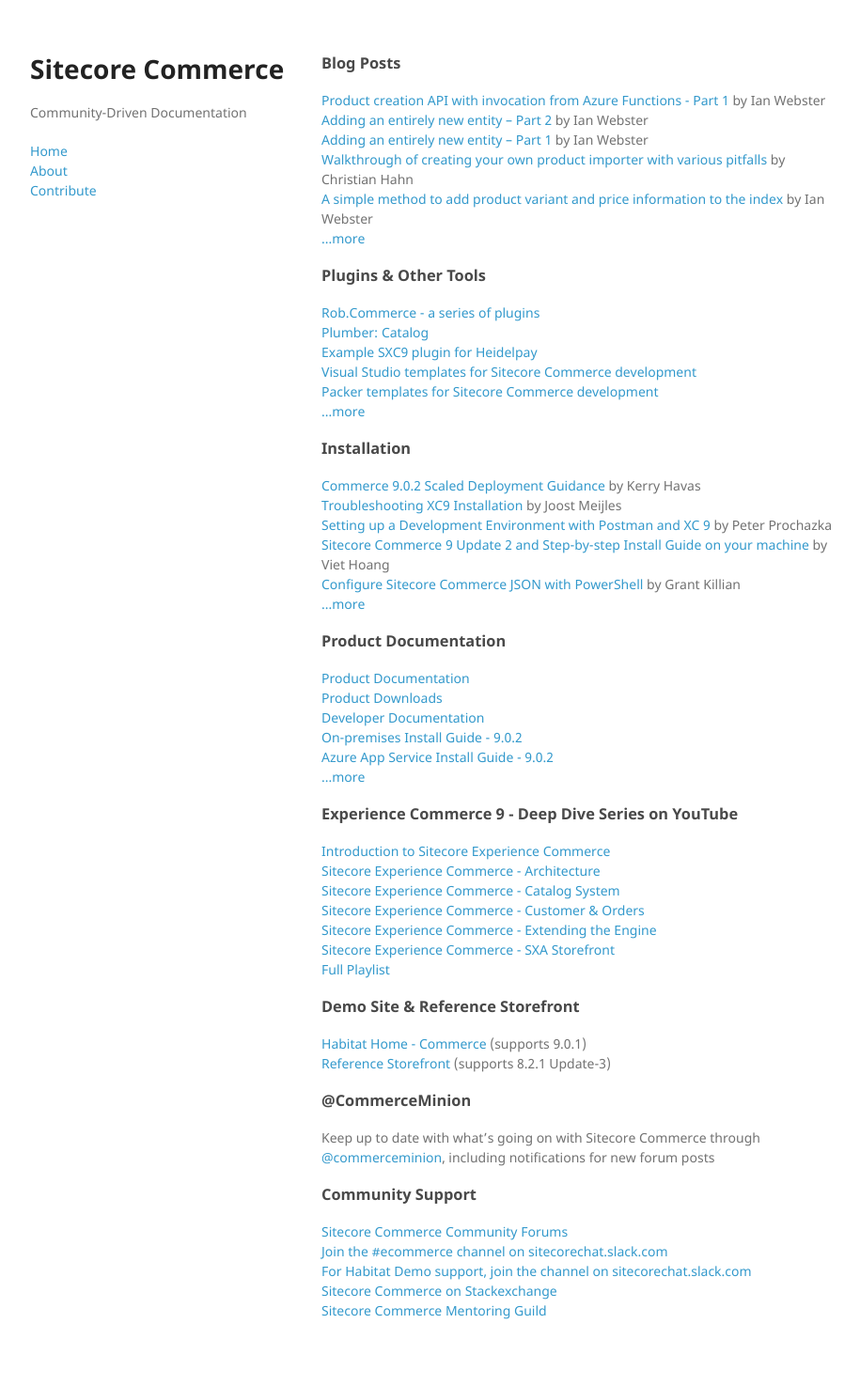
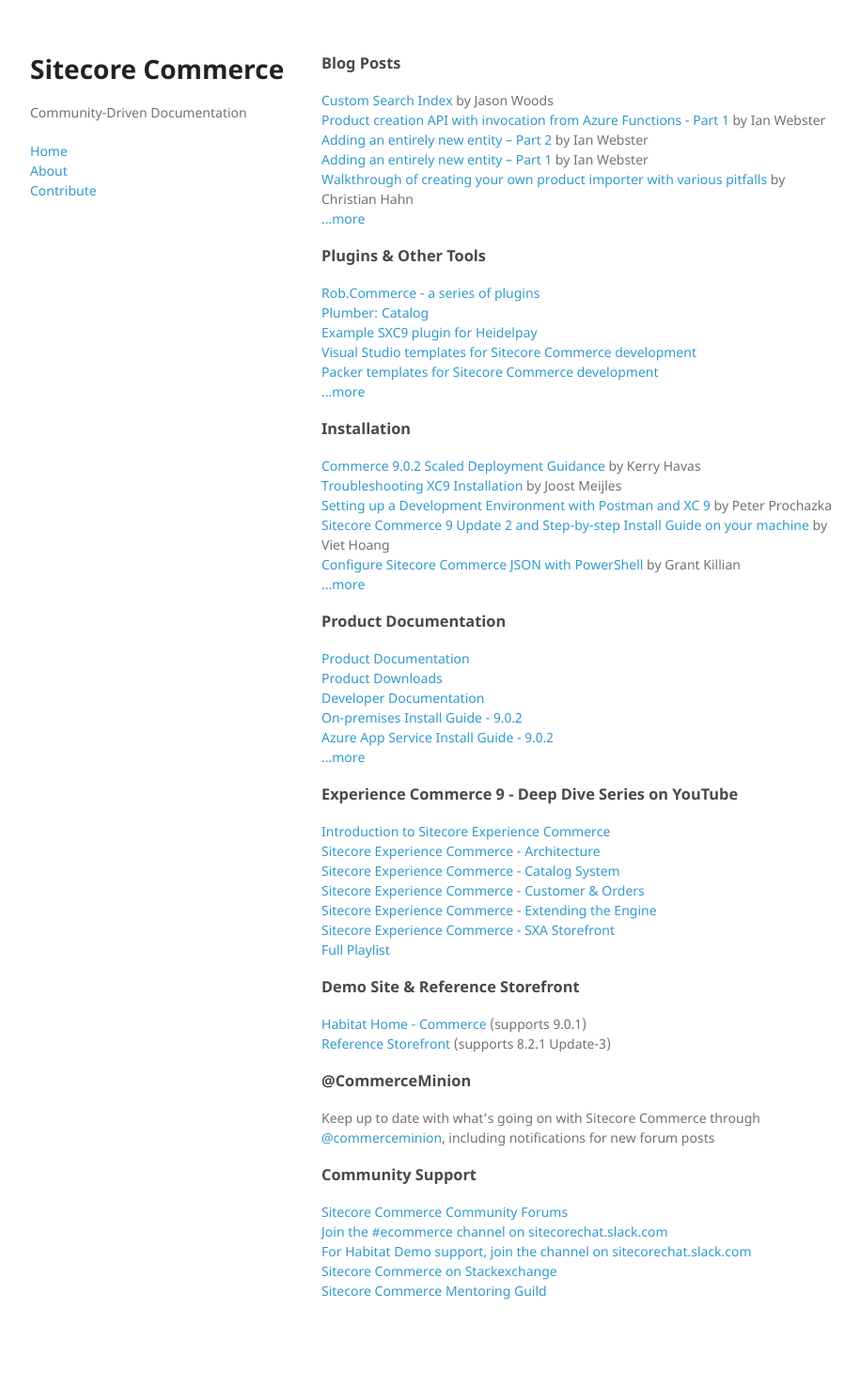
Before and after one commit to CommerceMinion/commerce-community-docs, a Jekyll site: the page built from index.md, in a window 1280 px wide. Shown: the whole page at 94% size, without its empty margins (26-941 px from the left). Built offline with Jekyll 4.4.1, drawn with Linux system fonts in a browser that asks for light colours; after the commit the page ends 1454 px from its top, so only the background shows below that.

Commit message:
Added new blog post by Jason

```diff
--- a/_data/blogs.yml
+++ b/_data/blogs.yml
@@ -1,3 +1,9 @@
+- title: Custom Search Index
+  link: https://sitecoreandmore.blogspot.com/2019/01/sitecore-commerce-9-custom-search-index.html
+  author: Jason Woods
+  submitted-by: Kelly Heard
+  submitted-on: 01-10-2019
+
 - title: Product creation API with invocation from Azure Functions - Part 1
   link: https://websterian.com/2018/12/17/sxc-a-simplified-product-creation-api-with-invocation-from-azure-functions-part-1-the-simplified-api/
   author: Ian Webster
```
